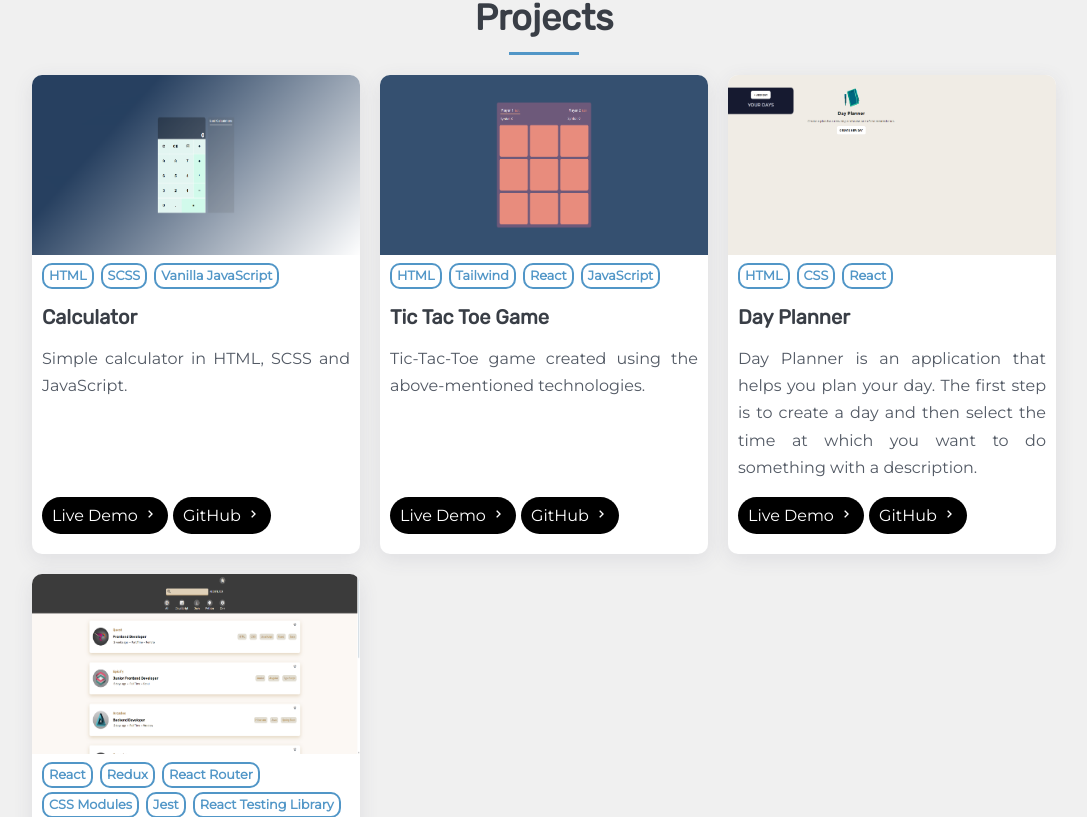
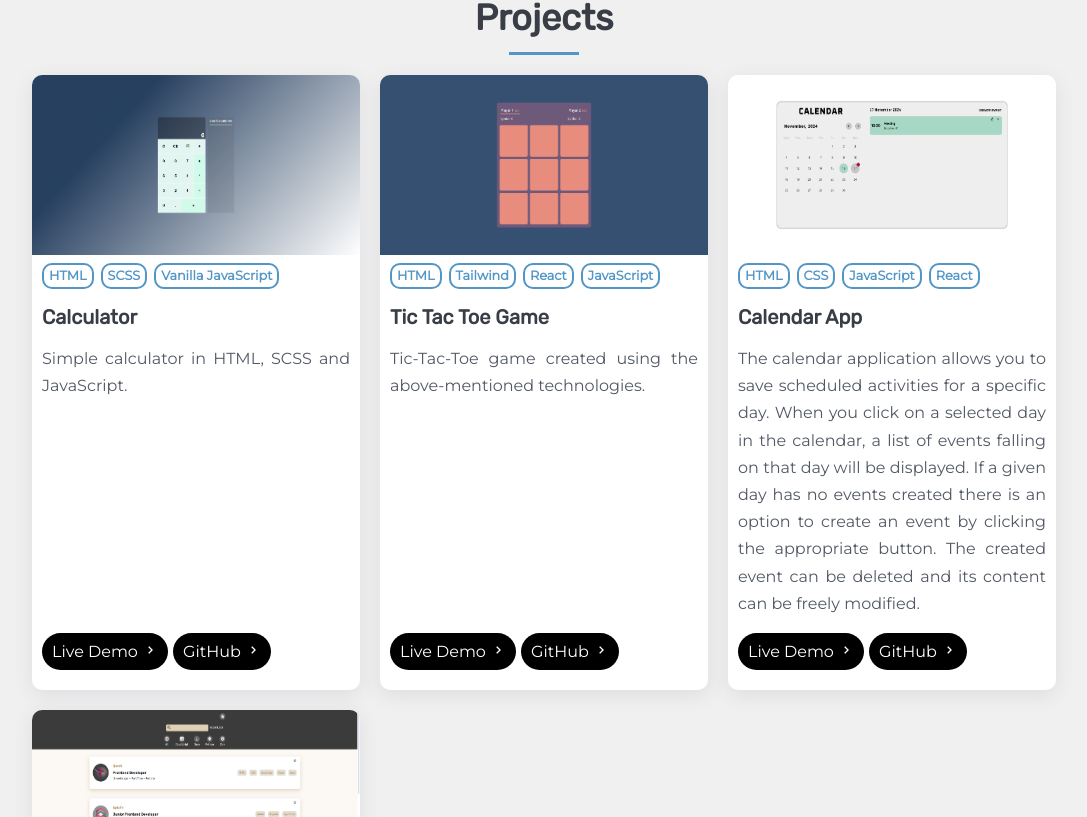
Before and after one commit to erudyta/portfolio, a React (Vite) app: page / in a window 1280 px wide. Shown: the part 2152-2969 px from the top of the page, without its empty margins (96-1183 px from the left). Built offline with nearby package versions, Linux system fonts and the light colour scheme.

Commit message:
Added Calendar App project to portfolio

```diff
--- a/src/components/projects/Projects.jsx
+++ b/src/components/projects/Projects.jsx
@@ -6,7 +6,7 @@ import AButton from '../AButton.jsx'
 
 import calculatorJS from '../../assets/Vanilla_JS_Calculator.png'
 import ticTacToeImg from '../../assets/tic-tac-toe.png'
-import dayPlannerImg from '../../assets/day-planner.png'
+import calendarAppImg from '../../assets/calendar-app.png'
 import jobPortalImg from '../../assets/job_portal.png'
 
 const images = [
@@ -19,8 +19,8 @@ const images = [
 		alt: 'Tic Tac Toe game',
 	},
 	{
-		source: dayPlannerImg,
-		alt: 'Planner Day app',
+		source: calendarAppImg,
+		alt: 'Calendar app',
 	},
 	{
 		source: jobPortalImg,
--- a/src/components/projects/projects.css
+++ b/src/components/projects/projects.css
@@ -36,6 +36,7 @@
 	font-size: var(--small-font-size);
 	font-style: italic;
 }
+
 
 .projects-container img {
 	width: 100%;
--- a/src/js/learning-path.js
+++ b/src/js/learning-path.js
@@ -39,7 +39,7 @@ export const learningPath = [
 		imgAlt: ['React logo'],
 		description: 'React - The Complete Guide',
 		link: 'https://www.udemy.com/course/react-the-complete-guide-incl-redux/',
-		completedPercentage: '50%',
+		completedPercentage: '65%',
 	},
 	{
 		iconsImg: ['https://www.vectorlogo.zone/logos/typescriptlang/typescriptlang-icon.svg'],
--- a/src/js/projects-data.js
+++ b/src/js/projects-data.js
@@ -16,12 +16,12 @@ export const projects= [
         gitHubLink: 'https://github.com/erudyta/react-tic-tac-toe-game',
     },
     {
-        title: 'Day Planner',
+        title: 'Calendar App',
         subtitle: '',
-        technologies: ['HTML', 'CSS', 'React'],
-        description: 'Day Planner is an application that helps you plan your day. The first step is to create a day and then select the time at which you want to do something with a description.',
-        liveDemoLink : 'https://erudyta.github.io/react-day-planner',
-        gitHubLink: 'https://github.com/erudyta/react-day-planner',
+        technologies: ['HTML', 'CSS', "JavaScript", 'React'],
+        description: 'The calendar application allows you to save scheduled activities for a specific day. When you click on a selected day in the calendar, a list of events falling on that day will be displayed. If a given day has no events created there is an option to create an event by clicking the appropriate button. The created event can be deleted and its content can be freely modified.',
+        liveDemoLink : 'https://erudyta.github.io/react-calendar-app/',
+        gitHubLink: 'https://github.com/erudyta/react-calendar-app',
     },
     {
         title: 'Job Portal',
```
Also changed, not shown: src/assets/calendar-app.png (added).
